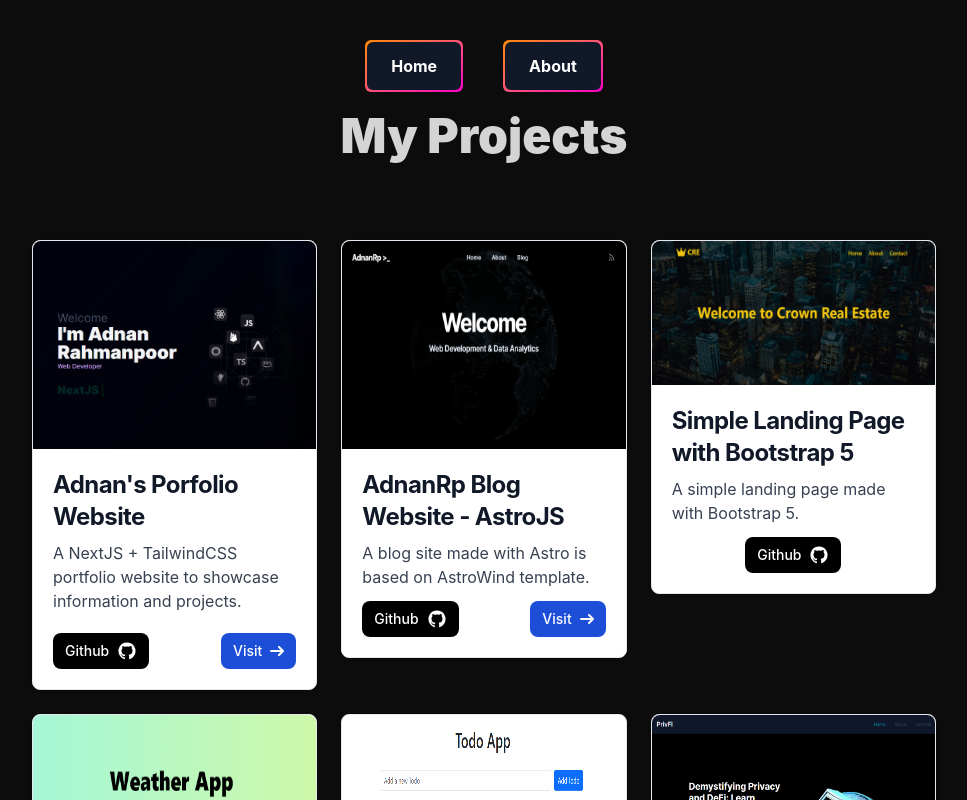
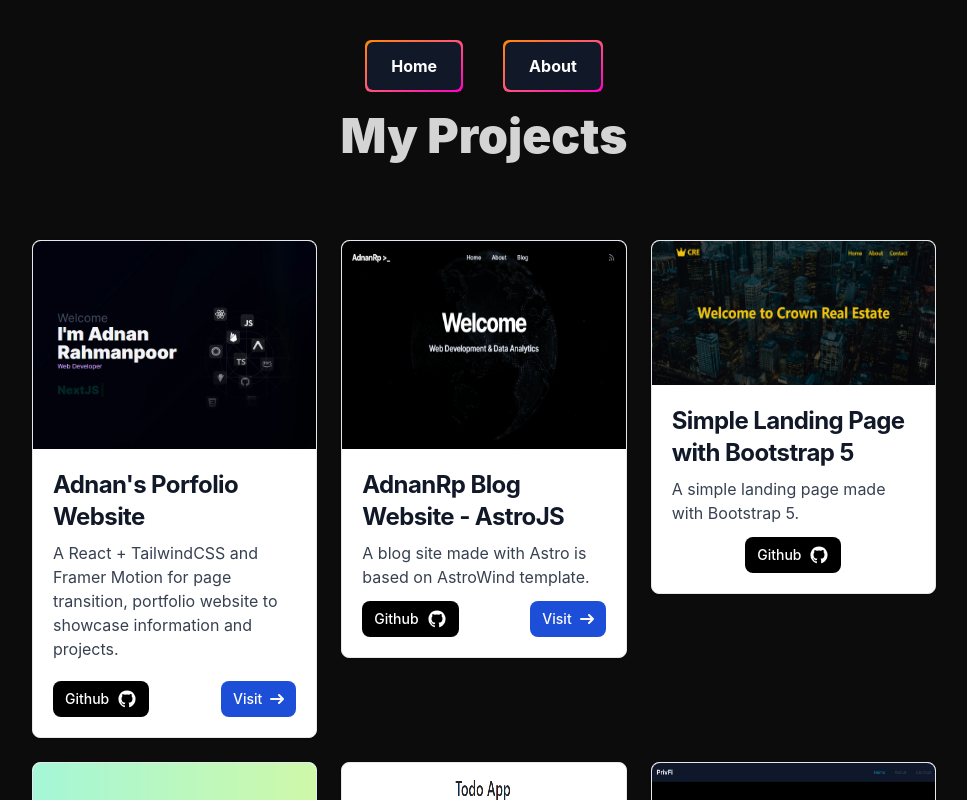
Before and after one commit to AdnanRahmanpoor/adnan-portfolio, a React (Vite) app: page /projects in a window 1280 px wide. Shown: the top 800 px of the page, without its empty margins (156-1123 px from the left). Built offline with nearby package versions, Linux system fonts and the light colour scheme.

Commit message:
project edits

```diff
--- a/src/components/Projects.jsx
+++ b/src/components/Projects.jsx
@@ -54,7 +54,7 @@ function Projects() {
                 </h5>
               </a>
               <p className='mb-3 font-normal text-gray-700 dark:text-gray-400'>
-                A NextJS + TailwindCSS portfolio website to showcase information
+                A React + TailwindCSS and Framer Motion for page transition, portfolio website to showcase information
                 and projects.
               </p>
               <div className='flex flex-row mx-auto justify-between content-between pt-2'>
```
